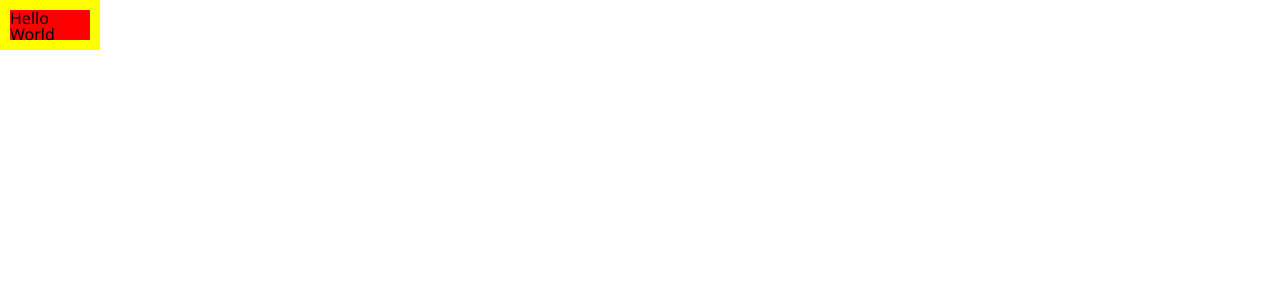
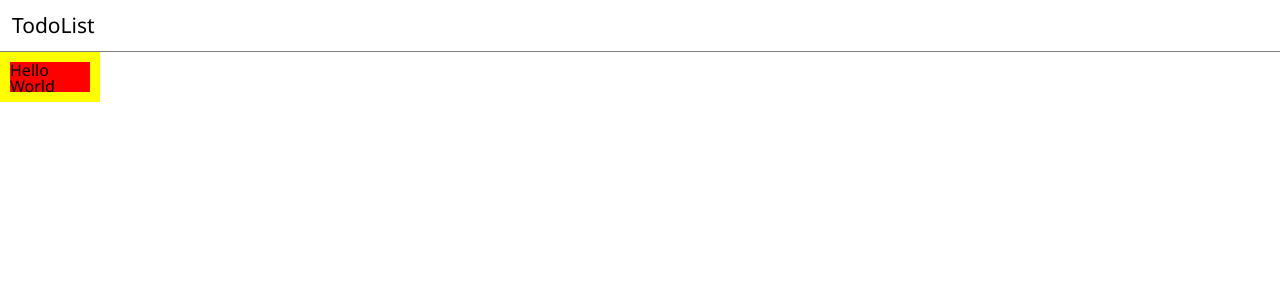
Before and after one commit to idbdyoung/next-todo-app, a Next.js app: page / in a window 1280 px wide. Shown: the top 300 px of the page. Built offline with nearby package versions, Linux system fonts and the light colour scheme.

Commit message:
feat: Add Header Component and Footer Component to _app.tsx

```diff
--- /dev/null
+++ b/components/Footer.tsx
@@ -0,0 +1,22 @@
+import styled from 'styled-components';
+
+const Container = styled.footer`
+  width: 100%;
+  height: 53px;
+  position: fixed;
+  bottom: 0;
+  border-top: 1px solid gray;
+  display: flex;
+  justify-content: center;
+  align-items: center;
+  background-color: white;
+`;
+
+const Footer: React.FC = () => {
+  return (
+    <Container>
+    </Container>
+  );
+};
+
+export default Footer;
--- /dev/null
+++ b/components/Header.tsx
@@ -0,0 +1,23 @@
+import styled from 'styled-components';
+
+const Container = styled.div`
+  display: flex;
+  align-items: center;
+  width: 100%;
+  height:52px;
+  padding: 0 12px;
+  border-bottom: 1px solid gray;
+  h1 {
+    font-size: 21px;
+  }
+`;
+
+const Header: React.FC = () => {
+  return (
+    <Container>
+      <h1>TodoList</h1>
+    </Container>
+  );
+};
+
+export default Header;
--- a/pages/_app.tsx
+++ b/pages/_app.tsx
@@ -1,11 +1,15 @@
 import { AppProps } from 'next/app';
 import GlobalStyle from '../styles/GlobalStyle';
+import Header from '../components/Header';
+import Footer from '../components/Footer';
 
 const app = ({ Component, pageProps }: AppProps) => {
   return (
     <>
       <GlobalStyle />
+      <Header />
       <Component { ...pageProps }/>
+      <Footer />
     </>
   );
 };
```
